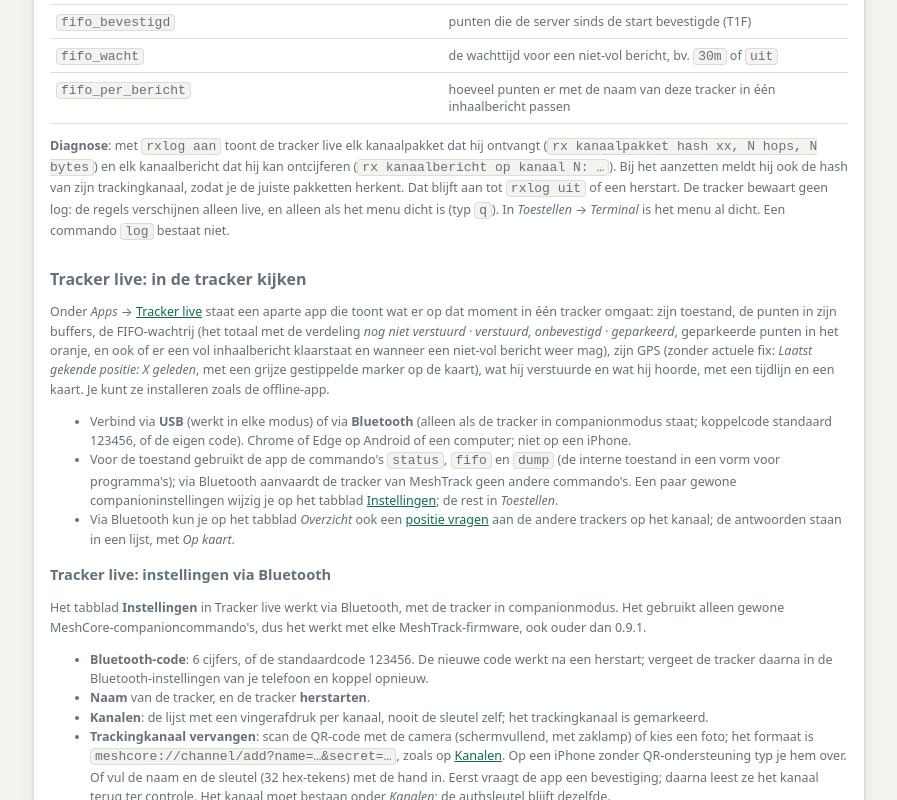
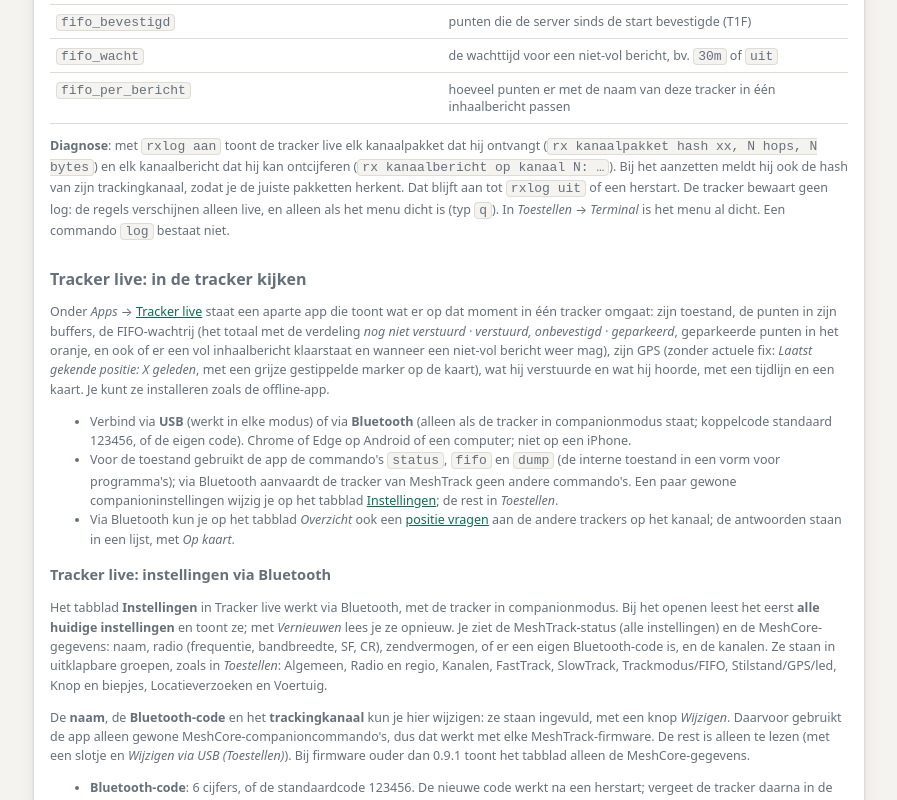
Before and after one commit to DinXke/MeshStats, a plain HTML site: page server/static/help.html in a window 1280 px wide. Shown: the part 11200-12000 px from the top of the page, without its empty margins (309-1206 px from the left). Drawn offline with Linux system fonts and the light colour scheme; no server answers.

Commit message:
Docs: Tracker live Instellingen leest alle instellingen uit (PDF)
Co-Authored-By: Claude Opus 5.5 <noreply@anthropic.com>

```diff
--- a/server/static/help.html
+++ b/server/static/help.html
@@ -662,8 +662,16 @@
     </ul>
 
     <h3 id="tl-instellingen">Tracker live: instellingen via Bluetooth</h3>
-    <p>Het tabblad <strong>Instellingen</strong> in Tracker live werkt via Bluetooth, met de tracker in companionmodus. Het
-      gebruikt alleen gewone MeshCore-companioncommando's, dus het werkt met elke MeshTrack-firmware, ook ouder dan 0.9.1.</p>
+    <p>Het tabblad <strong>Instellingen</strong> in Tracker live werkt via Bluetooth, met de tracker in companionmodus. Bij het
+      openen leest het eerst <strong>alle huidige instellingen</strong> en toont ze; met <em>Vernieuwen</em> lees je ze opnieuw.
+      Je ziet de MeshTrack-status (alle instellingen) en de MeshCore-gegevens: naam, radio (frequentie, bandbreedte, SF, CR),
+      zendvermogen, of er een eigen Bluetooth-code is, en de kanalen. Ze staan in uitklapbare groepen, zoals in
+      <em>Toestellen</em>: Algemeen, Radio en regio, Kanalen, FastTrack, SlowTrack, Trackmodus/FIFO, Stilstand/GPS/led, Knop en
+      biepjes, Locatieverzoeken en Voertuig.</p>
+    <p>De <strong>naam</strong>, de <strong>Bluetooth-code</strong> en het <strong>trackingkanaal</strong> kun je hier wijzigen:
+      ze staan ingevuld, met een knop <em>Wijzigen</em>. Daarvoor gebruikt de app alleen gewone MeshCore-companioncommando's,
+      dus dat werkt met elke MeshTrack-firmware. De rest is alleen te lezen (met een slotje en <em>Wijzigen via USB
+      (Toestellen)</em>). Bij firmware ouder dan 0.9.1 toont het tabblad alleen de MeshCore-gegevens.</p>
     <ul>
       <li><strong>Bluetooth-code</strong>: 6 cijfers, of de standaardcode 123456. De nieuwe code werkt na een herstart; vergeet
         de tracker daarna in de Bluetooth-instellingen van je telefoon en koppel opnieuw.</li>
```
Also changed, not shown: docs/handleiding/handleiding.html (+9 -2 lines), 3 other files.
